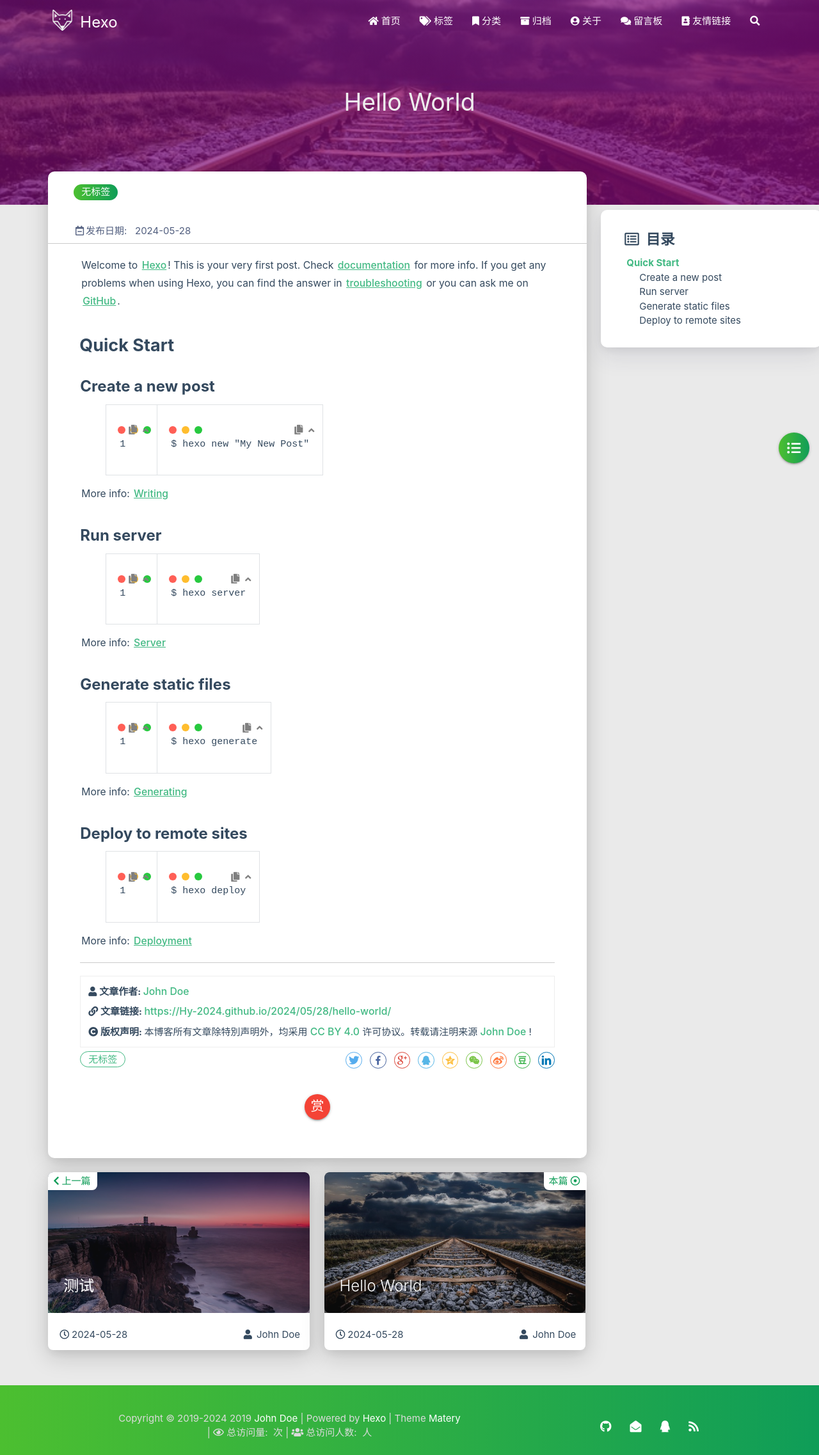
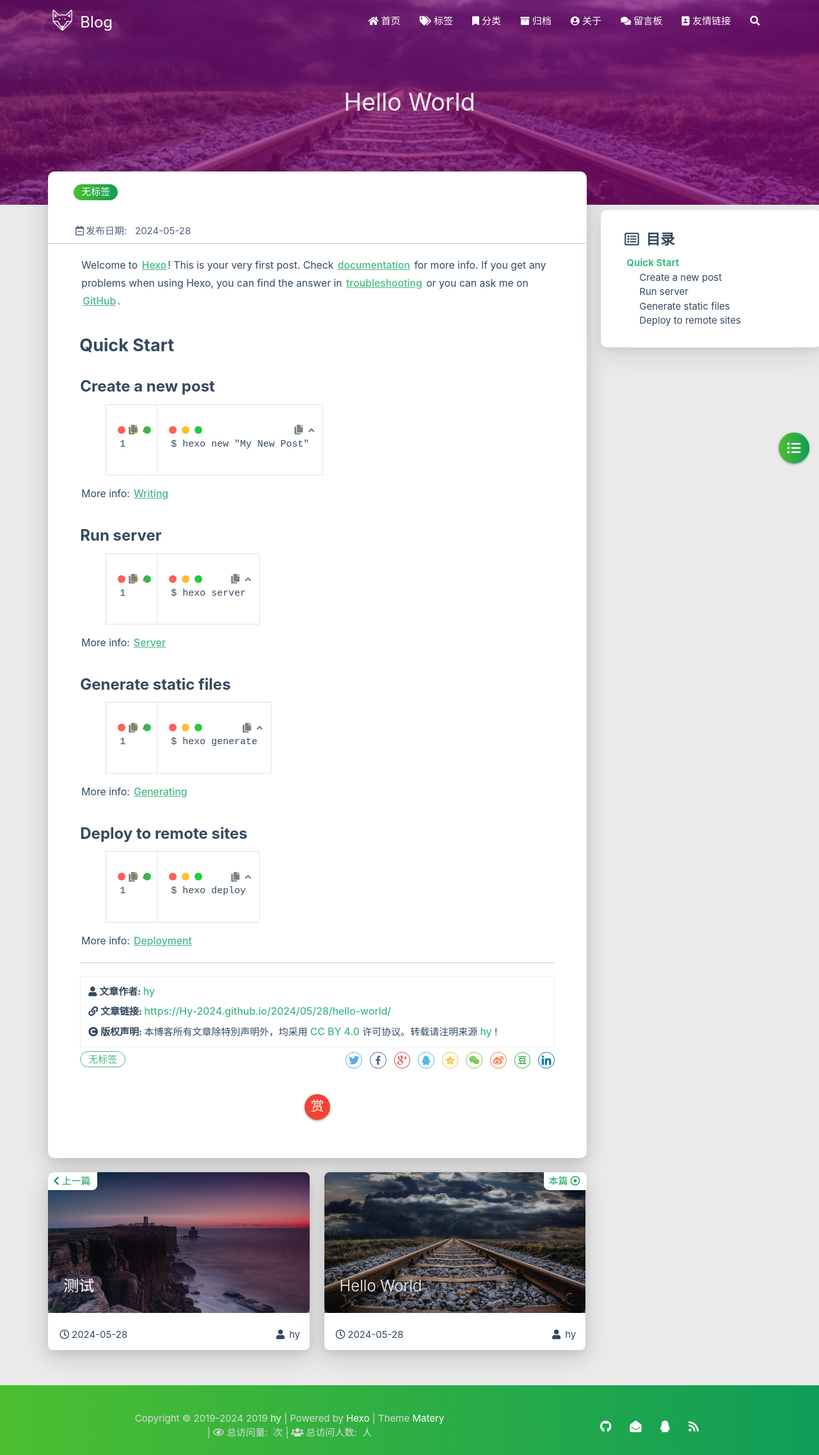
Before and after one commit to Sakura-Smith/Hy-2024.github.io, a plain HTML site: page 2024/05/28/hello-world/index.html in a window 1280 px wide. Shown: the whole page at 64% size. Drawn offline with Linux system fonts and the light colour scheme; some packages are replaced by stand-ins of ours; no server answers; a script that the page names is missing.

Commit message:
Site updated: 2024-05-29 11:08:57

```diff
--- a/2024/05/28/hello-world/index.html
+++ b/2024/05/28/hello-world/index.html
@@ -4,7 +4,7 @@
 
 <head>
     <meta charset="utf-8">
-    <meta name="keywords" content="Hello World, Hexo">
+    <meta name="keywords" content="Hello World, Blog">
     <meta name="description" content="">
     <meta http-equiv="X-UA-Compatible" content="IE=edge">
     <meta name="viewport" content="width=device-width, initial-scale=1.0, user-scalable=no">
@@ -16,7 +16,7 @@
     <!-- Global site tag (gtag.js) - Google Analytics -->
 
 
-    <title>Hello World | Hexo</title>
+    <title>Hello World | Blog</title>
     <link rel="icon" type="image/png" href="/favicon.png">
 
     <link rel="stylesheet" type="text/css" href="/libs/awesome/css/all.css">
@@ -43,7 +43,7 @@
 
                     <img src="/medias/logo.png" class="logo-img" alt="LOGO">
 
-                    <span class="logo-span">Hexo</span>
+                    <span class="logo-span">Blog</span>
                 </a>
             </div>
 
@@ -142,7 +142,7 @@
 
         <img src="/medias/logo.png" class="logo-img circle responsive-img">
 
-        <div class="logo-name">Hexo</div>
+        <div class="logo-name">Blog</div>
         <div class="logo-desc">
 
             Never really desperate, only the lost of the soul.
@@ -493,7 +493,7 @@
                     </i>
                 </span>
                 <span class="reprint-info">
-                    <a href="/about" rel="external nofollow noreferrer">John Doe</a>
+                    <a href="/about" rel="external nofollow noreferrer">hy</a>
                 </span>
             </div>
             <div class="reprint__type">
@@ -516,7 +516,7 @@
                     本博客所有文章除特別声明外，均采用
                     <a href="https://creativecommons.org/licenses/by/4.0/deed.zh" rel="external nofollow noreferrer" target="_blank">CC BY 4.0</a>
                     许可协议。转载请注明来源
-                    <a href="/about" target="_blank">John Doe</a>
+                    <a href="/about" target="_blank">hy</a>
                     !
                 </span>
             </div>
@@ -734,7 +734,7 @@
                         <span class="publish-author">
 
                             <i class="fas fa-user fa-fw"></i>
-                            John Doe
+                            hy
 
                         </span>
                     </div>
@@ -771,7 +771,7 @@
                         <span class="publish-author">
 
                             <i class="fas fa-user fa-fw"></i>
-                            John Doe
+                            hy
 
                         </span>
                     </div>
@@ -970,7 +970,7 @@
                 <span id="year">2019-2024</span>
 
             <span id="year">2019</span>
-            <a href="/about" target="_blank">John Doe</a>
+            <a href="/about" target="_blank">hy</a>
             |&nbsp;Powered by&nbsp;<a href="https://hexo.io/" target="_blank">Hexo</a>
             |&nbsp;Theme&nbsp;<a href="https://github.com/blinkfox/hexo-theme-matery" target="_blank">Matery</a>
             <br>
```
Also changed, not shown: 2024/05/28/myFirstBlog/index.html (+9 -9 lines), archives/2024/05/index.html (+7 -7 lines), archives/2024/index.html (+7 -7 lines), archives/index.html (+7 -7 lines), index.html (+7 -7 lines).
